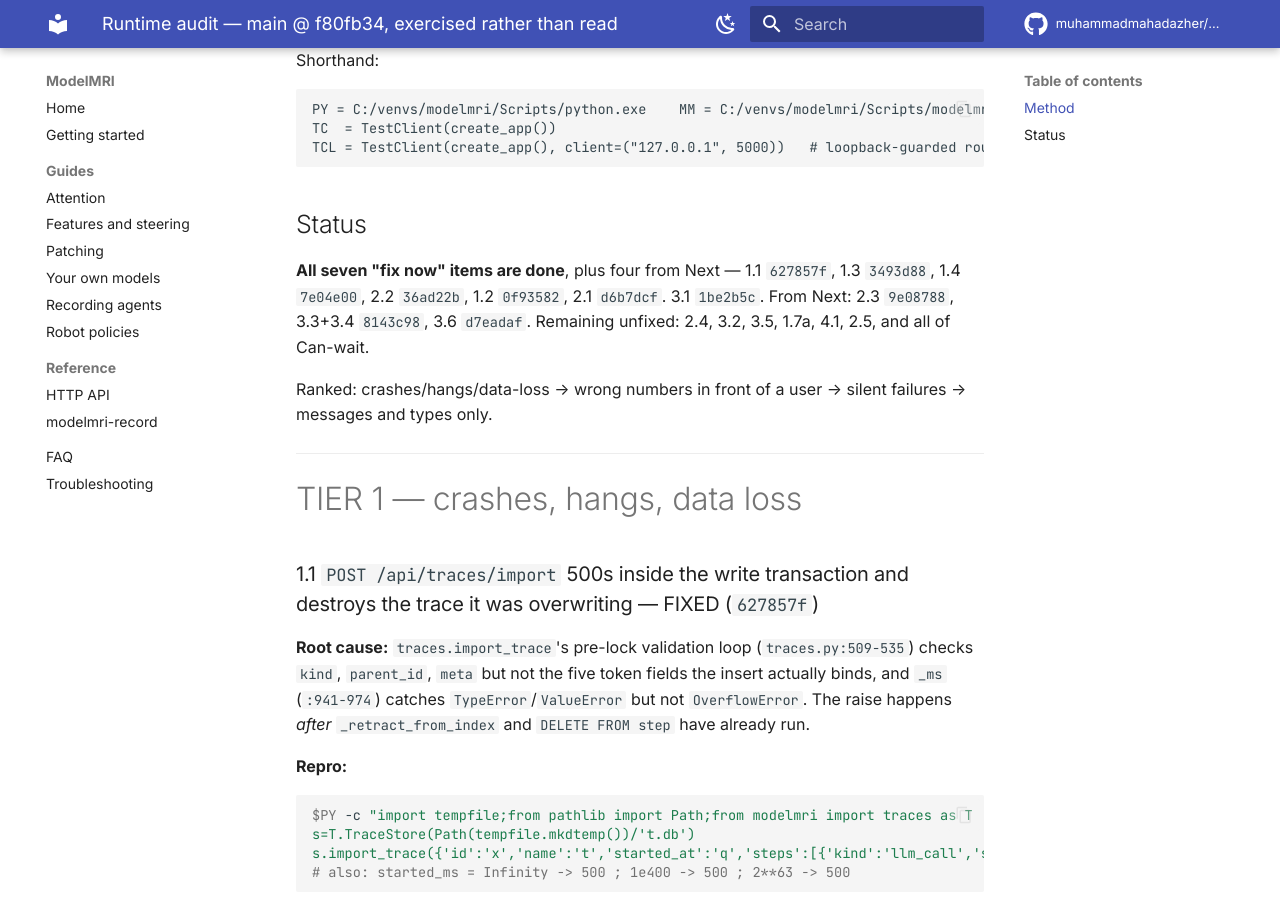
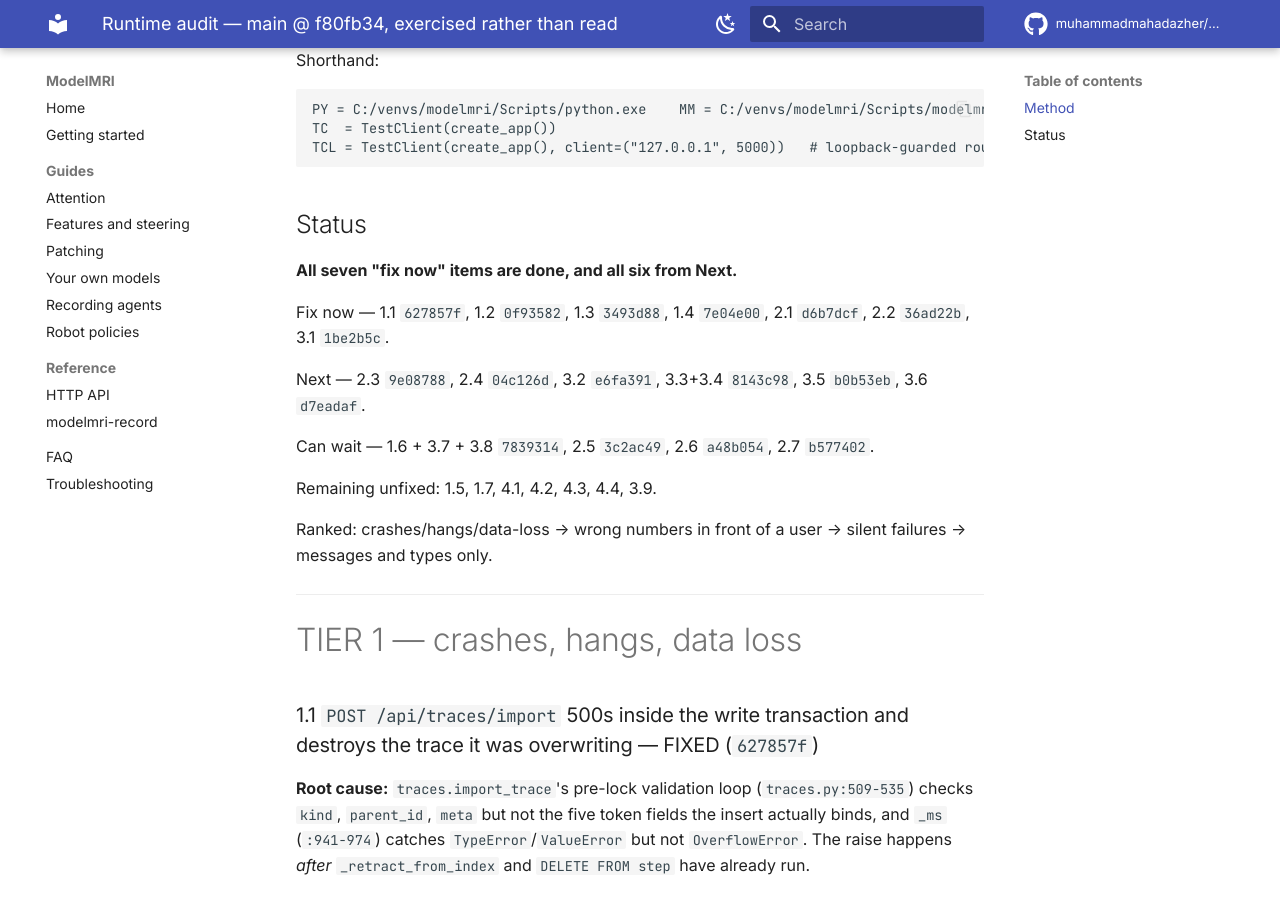
Before and after one commit to muhammadmahadazher/ModelMRI, an MkDocs documentation site: the page built from docs/audit-2026-08-21-runtime.md, in a window 1280 px wide and 900 px high, scrolled down 631 px. Built offline with MkDocs 1.6.1 and Material for MkDocs 9.7.7, drawn with Linux system fonts in a browser that asks for light colours; comment, search, counter and statistics services are not loaded.

Commit message:
Track the audit items that have landed
Eleven more since the last update. Status line now lists the commit for
every fixed item by tier, so the remaining seven are the ones named.

Co-Authored-By: Claude Opus 5 <noreply@anthropic.com>

```diff
--- a/docs/audit-2026-08-21-runtime.md
+++ b/docs/audit-2026-08-21-runtime.md
@@ -17,7 +17,15 @@ TCL = TestClient(create_app(), client=("127.0.0.1", 5000))   # loopback-guarded
 
 ## Status
 
-**All seven "fix now" items are done**, plus four from Next — 1.1 `627857f`, 1.3 `3493d88`, 1.4 `7e04e00`, 2.2 `36ad22b`, 1.2 `0f93582`, 2.1 `d6b7dcf`. 3.1 `1be2b5c`. From Next: 2.3 `9e08788`, 3.3+3.4 `8143c98`, 3.6 `d7eadaf`. Remaining unfixed: 2.4, 3.2, 3.5, 1.7a, 4.1, 2.5, and all of Can-wait.
+**All seven "fix now" items are done, and all six from Next.**
+
+Fix now — 1.1 `627857f`, 1.2 `0f93582`, 1.3 `3493d88`, 1.4 `7e04e00`, 2.1 `d6b7dcf`, 2.2 `36ad22b`, 3.1 `1be2b5c`.
+
+Next — 2.3 `9e08788`, 2.4 `04c126d`, 3.2 `e6fa391`, 3.3+3.4 `8143c98`, 3.5 `b0b53eb`, 3.6 `d7eadaf`.
+
+Can wait — 1.6 + 3.7 + 3.8 `7839314`, 2.5 `3c2ac49`, 2.6 `a48b054`, 2.7 `b577402`.
+
+Remaining unfixed: 1.5, 1.7, 4.1, 4.2, 4.3, 4.4, 3.9.
 
 Ranked: crashes/hangs/data-loss → wrong numbers in front of a user → silent failures → messages and types only.
 
```
